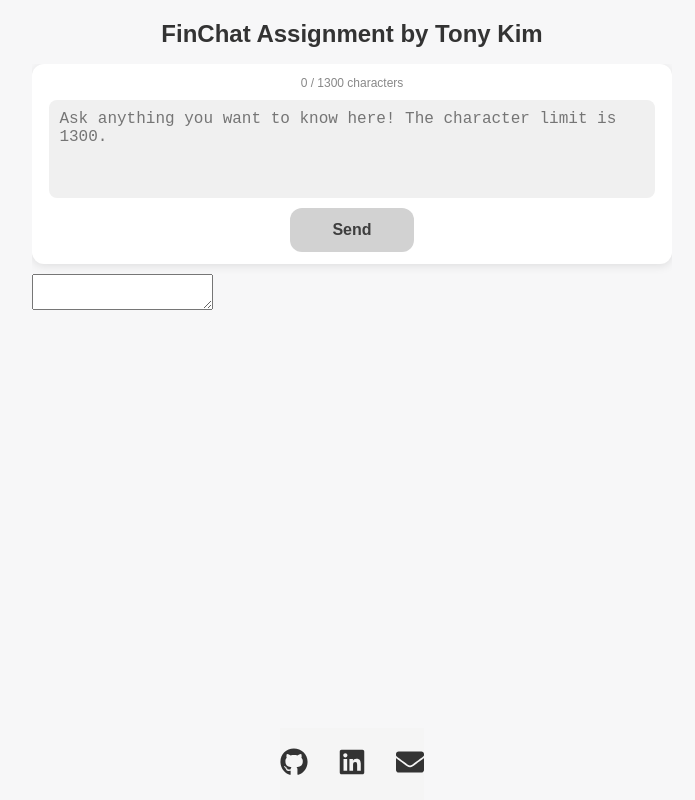
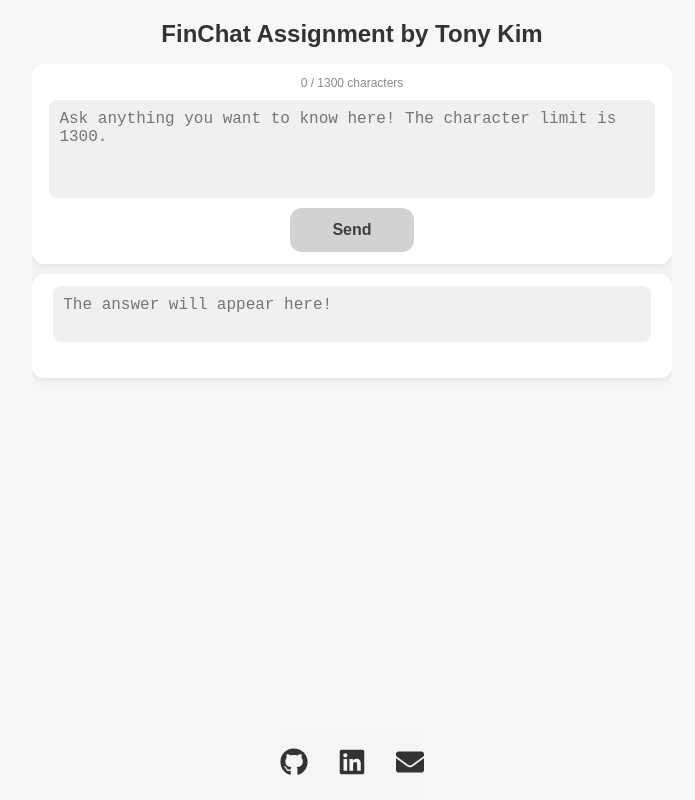
Before and after one commit to TonyKim9401/FinancialPrompt, a React (Create React App) app in the folder frontend/: page / in a window 1280 px wide. Shown: the whole page, without its empty margins (288-983 px from the left). Built offline with nearby package versions, Linux system fonts and the light colour scheme.

Commit message:
chore OutputPrompt update
update OutputPrompt to show output values from backend to users

its design also completely changed

```diff
--- a/frontend/src/pages/prompt/output/OutputPrompt.js
+++ b/frontend/src/pages/prompt/output/OutputPrompt.js
@@ -1,9 +1,27 @@
-import React from "react";
+import { React, useEffect, useRef } from "react";
+import "./OutputPrompt.scss";
 
 function OutputPrompt({ outputPrompt }) {
+  const outputTextareaRef = useRef(null);
+
+  useEffect(() => {
+    if (outputTextareaRef.current) {
+      outputTextareaRef.current.style.height = "auto";
+      outputTextareaRef.current.style.height = `${outputTextareaRef.current.scrollHeight}px`;
+    }
+  }, [outputPrompt]);
+
   return (
-    <div>
-      <textarea value={outputPrompt} readOnly />
+    <div className="output-container">
+      <div className="output-box">
+        <textarea
+          ref={outputTextareaRef}
+          className="output-textarea"
+          value={outputPrompt}
+          readOnly
+          placeholder="The answer will appear here!"
+        />
+      </div>
     </div>
   );
 }
--- /dev/null
+++ b/frontend/src/pages/prompt/output/OutputPrompt.scss
@@ -0,0 +1,38 @@
+.output-container {
+  display: flex;
+  flex-direction: column;
+  align-items: center;
+  justify-content: flex-start;
+  gap: 10px;
+  background: white;
+  padding: 12px;
+  border-radius: 12px;
+  box-shadow: 0 2px 10px rgba(0, 0, 0, 0.1);
+
+  /* Ensure the container doesn't overflow beyond the footer */
+  max-height: 70%;
+  overflow: hidden;
+}
+
+.output-box {
+  width: 97%;
+  min-height: 80px;
+  max-height: 100%; /* Maximum height for the output box */
+  overflow: hidden; /* Prevent overflow beyond the container */
+}
+
+.output-textarea {
+  width: 100%;
+  background: #f0f0f0;
+  padding: 10px;
+  border-radius: 8px;
+  font-size: 16px;
+  color: #333;
+  resize: none; /* Prevent manual resizing */
+  outline: none;
+  border: none;
+  box-sizing: border-box;
+  overflow-y: auto; /* Allow vertical scroll when content exceeds height */
+  overflow-x: auto; /* Horizontal scrollbar for wide content */
+  max-height: 100%; /* Ensure the textarea does not exceed the container size */
+}
```
